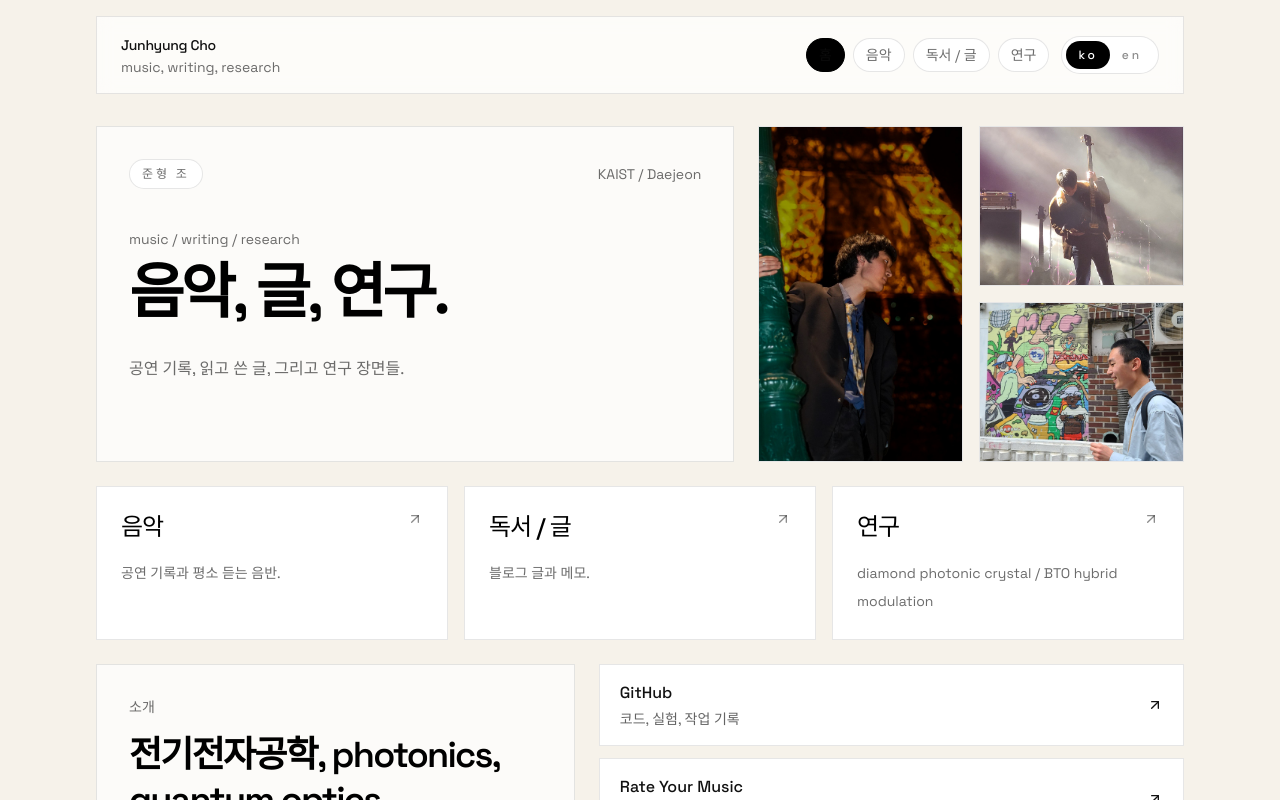
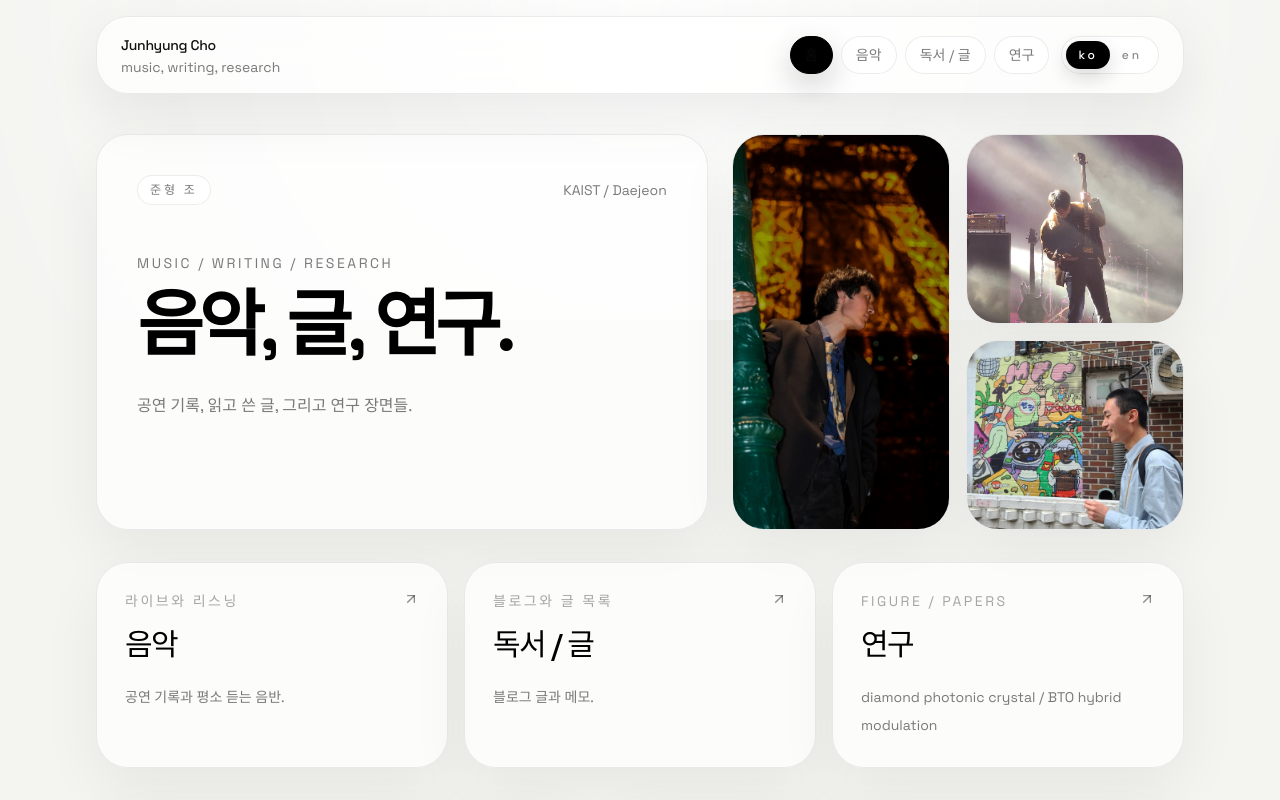
Before and after one commit to algo0419/my_first_homepage, a Next.js app: page / in a window 1280 px wide. Shown: the top 800 px of the page. Built offline with nearby package versions, Linux system fonts and the light colour scheme.

Commit message:
Refine homepage interaction and visual polish

```diff
--- a/app/globals.css
+++ b/app/globals.css
@@ -2,11 +2,11 @@
 
 :root {
   color-scheme: light;
-  --bg: #f6f2ea;
+  --bg: #f4f4f1;
   --surface: rgba(255, 255, 255, 0.72);
-  --line: rgba(17, 17, 17, 0.1);
+  --line: rgba(17, 17, 17, 0.08);
   --text: #111111;
-  --muted: rgba(17, 17, 17, 0.62);
+  --muted: rgba(17, 17, 17, 0.56);
   --accent: #111111;
 }
 
@@ -22,10 +22,11 @@ body {
   margin: 0;
   min-height: 100vh;
   background:
-    linear-gradient(to right, rgba(17, 17, 17, 0.04) 1px, transparent 1px),
-    linear-gradient(to bottom, rgba(17, 17, 17, 0.04) 1px, transparent 1px),
+    radial-gradient(circle at top, rgba(255, 255, 255, 0.9), transparent 38%),
+    linear-gradient(to right, rgba(17, 17, 17, 0.03) 1px, transparent 1px),
+    linear-gradient(to bottom, rgba(17, 17, 17, 0.03) 1px, transparent 1px),
     var(--bg);
-  background-size: 28px 28px, 28px 28px, auto;
+  background-size: auto, 28px 28px, 28px 28px, auto;
   color: var(--text);
   font-family: var(--font-sans), sans-serif;
   text-rendering: optimizeLegibility;
@@ -43,3 +44,68 @@ button {
 iframe {
   border: 0;
 }
+
+img {
+  display: block;
+}
+
+@keyframes float-up {
+  from {
+    opacity: 0;
+    transform: translate3d(0, 18px, 0);
+  }
+
+  to {
+    opacity: 1;
+    transform: translate3d(0, 0, 0);
+  }
+}
+
+.glass-panel {
+  border: 1px solid var(--line);
+  border-radius: 32px;
+  background: rgba(255, 255, 255, 0.68);
+  box-shadow:
+    0 20px 60px rgba(17, 17, 17, 0.08),
+    inset 0 1px 0 rgba(255, 255, 255, 0.6);
+  backdrop-filter: blur(24px);
+}
+
+.soft-card {
+  border: 1px solid var(--line);
+  border-radius: 32px;
+  background: rgba(255, 255, 255, 0.72);
+  box-shadow: 0 22px 60px rgba(17, 17, 17, 0.06);
+}
+
+.lift-card {
+  transition:
+    transform 320ms ease,
+    box-shadow 320ms ease,
+    background-color 320ms ease,
+    border-color 320ms ease;
+}
+
+.lift-card:hover {
+  transform: translateY(-6px);
+  box-shadow: 0 26px 70px rgba(17, 17, 17, 0.12);
+}
+
+.fade-up {
+  animation: float-up 700ms cubic-bezier(0.2, 0.8, 0.2, 1) both;
+}
+
+@media (prefers-reduced-motion: reduce) {
+  html {
+    scroll-behavior: auto;
+  }
+
+  .fade-up {
+    animation: none;
+  }
+
+  .lift-card,
+  .lift-card:hover {
+    transform: none;
+  }
+}
--- a/app/page.tsx
+++ b/app/page.tsx
@@ -29,66 +29,71 @@ export default function HomePage() {
 
   return (
     <SiteFrame current="home">
-      <section className="grid gap-6 lg:grid-cols-[1.2fr_0.8fr]">
-        <div className="border border-[var(--line)] bg-[var(--surface)] p-6 sm:p-8">
-          <div className="mb-10 flex flex-wrap items-center justify-between gap-3">
-            <span className="rounded-full border border-[var(--line)] bg-white px-3 py-1.5 text-xs uppercase tracking-[0.24em] text-[var(--muted)]">
+      <section className="grid gap-6 lg:grid-cols-[1.15fr_0.85fr]">
+        <div className="soft-card fade-up p-7 sm:p-10">
+          <div className="mb-12 flex flex-wrap items-center justify-between gap-3">
+            <span className="rounded-full border border-[var(--line)] bg-white/85 px-3 py-1.5 text-xs uppercase tracking-[0.24em] text-[var(--muted)]">
               {homeContent.badge[locale]}
             </span>
             <span className="text-sm text-[var(--muted)]">{homeContent.location}</span>
           </div>
 
-          <p className="text-sm text-[var(--muted)]">{homeContent.introLabel[locale]}</p>
-          <h1 className="mt-4 whitespace-pre-line text-5xl font-semibold leading-[0.94] tracking-[-0.06em] text-black sm:text-6xl">
+          <p className="text-sm uppercase tracking-[0.18em] text-[var(--muted)]">
+            {homeContent.introLabel[locale]}
+          </p>
+          <h1 className="mt-5 whitespace-pre-line text-6xl font-semibold leading-[0.9] tracking-[-0.07em] text-black sm:text-7xl">
             {homeContent.title[locale]}
           </h1>
-          <p className="mt-8 max-w-2xl text-base leading-8 text-[var(--muted)]">
+          <p className="mt-8 max-w-xl text-base leading-8 text-[var(--muted)]">
             {homeContent.description[locale]}
           </p>
         </div>
 
-        <div className="grid auto-rows-[160px] gap-4 sm:grid-cols-2">
+        <div className="grid auto-rows-[190px] gap-4 sm:grid-cols-2">
           {homePhotos.map((photo) => (
             <div
               key={photo.src}
-              className={`overflow-hidden border border-[var(--line)] bg-white ${photo.className}`}
+              className={`soft-card lift-card fade-up overflow-hidden ${photo.className}`}
             >
               <img
                 src={photo.src}
                 alt={photo.alt}
-                className="h-full w-full object-cover"
+                className="h-full w-full object-cover transition duration-700 hover:scale-[1.03]"
               />
             </div>
           ))}
         </div>
       </section>
 
-      <section className="mt-6 grid gap-4 lg:grid-cols-3">
+      <section className="mt-8 grid gap-4 lg:grid-cols-3">
         {disciplines.map((item) => (
           <Link
             key={item.key}
             href={item.path}
-            className="group border border-[var(--line)] bg-white p-6 transition hover:-translate-y-0.5"
+            className="soft-card lift-card group fade-up p-7"
           >
             <div className="flex items-start justify-between gap-4">
               <div>
-                <p className="text-2xl font-medium tracking-[-0.04em] text-black">
+                <p className="text-sm uppercase tracking-[0.18em] text-black/35">
+                  {item.note[locale]}
+                </p>
+                <p className="mt-4 text-3xl font-medium tracking-[-0.05em] text-black">
                   {item.title[locale]}
                 </p>
-                <p className="mt-4 text-sm leading-7 text-[var(--muted)]">
+                <p className="mt-5 text-sm leading-7 text-[var(--muted)]">
                   {item.strap[locale]}
                 </p>
               </div>
-              <ArrowUpRight className="h-4 w-4 shrink-0 text-black/45 transition group-hover:text-black" />
+              <ArrowUpRight className="h-4 w-4 shrink-0 text-black/45 transition duration-300 group-hover:translate-x-0.5 group-hover:-translate-y-0.5 group-hover:text-black" />
             </div>
           </Link>
         ))}
       </section>
 
-      <section className="mt-6 grid gap-6 lg:grid-cols-[0.9fr_1.1fr]">
-        <div className="border border-[var(--line)] bg-[var(--surface)] p-6 sm:p-8">
+      <section className="mt-8 grid gap-6 lg:grid-cols-[0.92fr_1.08fr]">
+        <div className="soft-card fade-up p-7 sm:p-10">
           <p className="text-sm text-[var(--muted)]">{homeContent.profileLabel[locale]}</p>
-          <h2 className="mt-4 text-3xl font-semibold leading-tight tracking-[-0.05em] text-black sm:text-4xl">
+          <h2 className="mt-4 max-w-2xl text-3xl font-semibold leading-tight tracking-[-0.05em] text-black sm:text-4xl">
             {homeContent.profileTitle[locale]}
           </h2>
           <p className="mt-6 max-w-xl text-sm leading-8 text-[var(--muted)]">
@@ -103,13 +108,13 @@ export default function HomePage() {
               href={link.href}
               target="_blank"
               rel="noreferrer"
-              className="flex items-center justify-between border border-[var(--line)] bg-white px-5 py-4 transition hover:bg-black hover:text-white"
+              className="soft-card lift-card group fade-up flex items-center justify-between px-5 py-4"
             >
               <div>
                 <p className="text-base font-medium">{link.label}</p>
                 <p className="mt-1 text-sm opacity-65">{link.meta[locale]}</p>
               </div>
-              <ArrowUpRight className="h-4 w-4" />
+              <ArrowUpRight className="h-4 w-4 text-black/45 transition duration-300 group-hover:text-black" />
             </a>
           ))}
         </div>
--- a/components/language-toggle.tsx
+++ b/components/language-toggle.tsx
@@ -6,14 +6,16 @@ export function LanguageToggle() {
   const { locale, setLocale } = useLocale();
 
   return (
-    <div className="inline-flex rounded-full border border-black/10 bg-white p-1 text-xs font-medium uppercase tracking-[0.24em] text-black/45">
+    <div className="inline-flex rounded-full border border-black/8 bg-white/75 p-1 text-xs font-medium uppercase tracking-[0.24em] text-black/45 backdrop-blur-xl">
       {(["ko", "en"] as const).map((option) => (
         <button
           key={option}
           type="button"
           onClick={() => setLocale(option)}
-          className={`rounded-full px-3 py-1.5 transition ${
-            locale === option ? "bg-black text-white" : "text-black/45"
+          className={`rounded-full px-3 py-1.5 transition duration-300 ${
+            locale === option
+              ? "bg-black text-white shadow-[0_8px_20px_rgba(17,17,17,0.16)]"
+              : "text-black/45 hover:bg-white hover:text-black/80"
           }`}
         >
           {option}
--- a/components/site-frame.tsx
+++ b/components/site-frame.tsx
@@ -12,19 +12,19 @@ type SiteFrameProps = {
 
 const labels = {
   home: {
-    ko: "홈",
+    ko: "\uD648",
     en: "Home",
   },
   music: {
-    ko: "음악",
+    ko: "\uC74C\uC545",
     en: "Music",
   },
   writing: {
-    ko: "독서 / 글",
+    ko: "\uB3C5\uC11C / \uAE00",
     en: "Reading / Writing",
   },
   research: {
-    ko: "연구",
+    ko: "\uC5F0\uAD6C",
     en: "Research",
   },
 } as const;
@@ -34,11 +34,13 @@ export function SiteFrame({ current = "home", children }: SiteFrameProps) {
 
   return (
     <main className="min-h-screen bg-[var(--bg)] text-[var(--text)] selection:bg-black selection:text-white">
-      <div className="mx-auto max-w-6xl px-4 py-4 sm:px-6 lg:px-8">
-        <header className="mb-8 border border-[var(--line)] bg-[var(--surface)] px-4 py-4 backdrop-blur-sm sm:px-6">
-          <div className="flex flex-col gap-5 lg:flex-row lg:items-center lg:justify-between">
-            <div className="space-y-2">
-              <Link href="/" className="text-sm font-medium tracking-[-0.02em]">
+      <div className="pointer-events-none fixed inset-x-0 top-0 z-0 h-80 bg-[radial-gradient(circle_at_top,_rgba(255,255,255,0.95),_rgba(255,255,255,0))]" />
+
+      <div className="relative z-10 mx-auto max-w-6xl px-4 pb-10 pt-4 sm:px-6 lg:px-8">
+        <header className="sticky top-4 z-20 mb-10">
+          <div className="glass-panel flex flex-col gap-5 px-4 py-4 sm:px-6 lg:flex-row lg:items-center lg:justify-between">
+            <div className="space-y-1">
+              <Link href="/" className="text-sm font-medium tracking-[-0.02em] text-black">
                 Junhyung Cho
               </Link>
               <p className="text-sm text-[var(--muted)]">music, writing, research</p>
@@ -50,10 +52,10 @@ export function SiteFrame({ current = "home", children }: SiteFrameProps) {
                   <Link
                     key={key}
                     href={key === "home" ? "/" : `/${key}`}
-                    className={`rounded-full border px-3 py-1.5 transition ${
+                    className={`rounded-full border px-3.5 py-2 transition duration-300 ${
                       current === key
-                        ? "border-black bg-black text-white"
-                        : "border-[var(--line)] bg-white"
+                        ? "border-black bg-black text-white shadow-[0_12px_30px_rgba(17,17,17,0.18)]"
+                        : "border-[var(--line)] bg-white/70 text-black/70 hover:-translate-y-0.5 hover:bg-white"
                     }`}
                   >
                     {labels[key][locale]}
```
